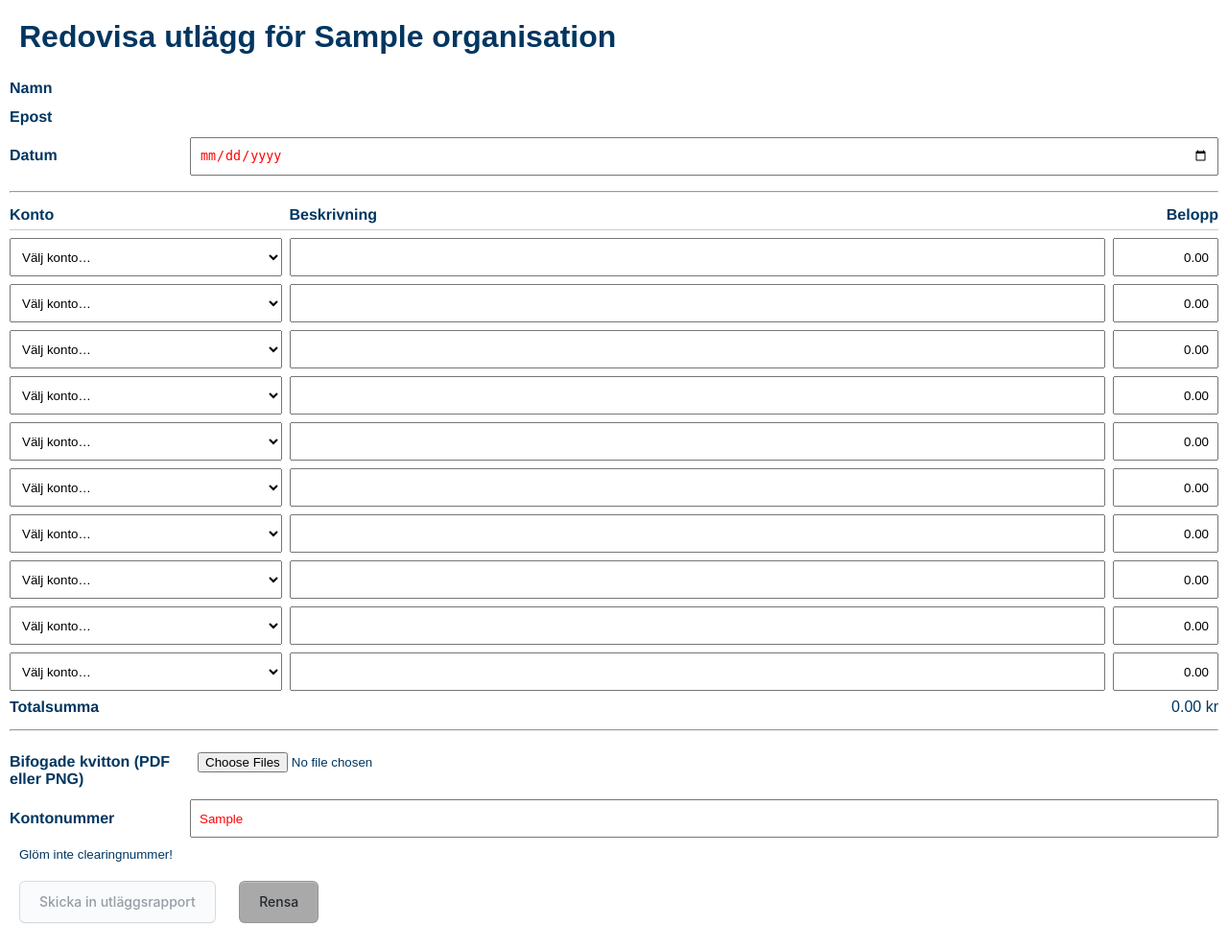
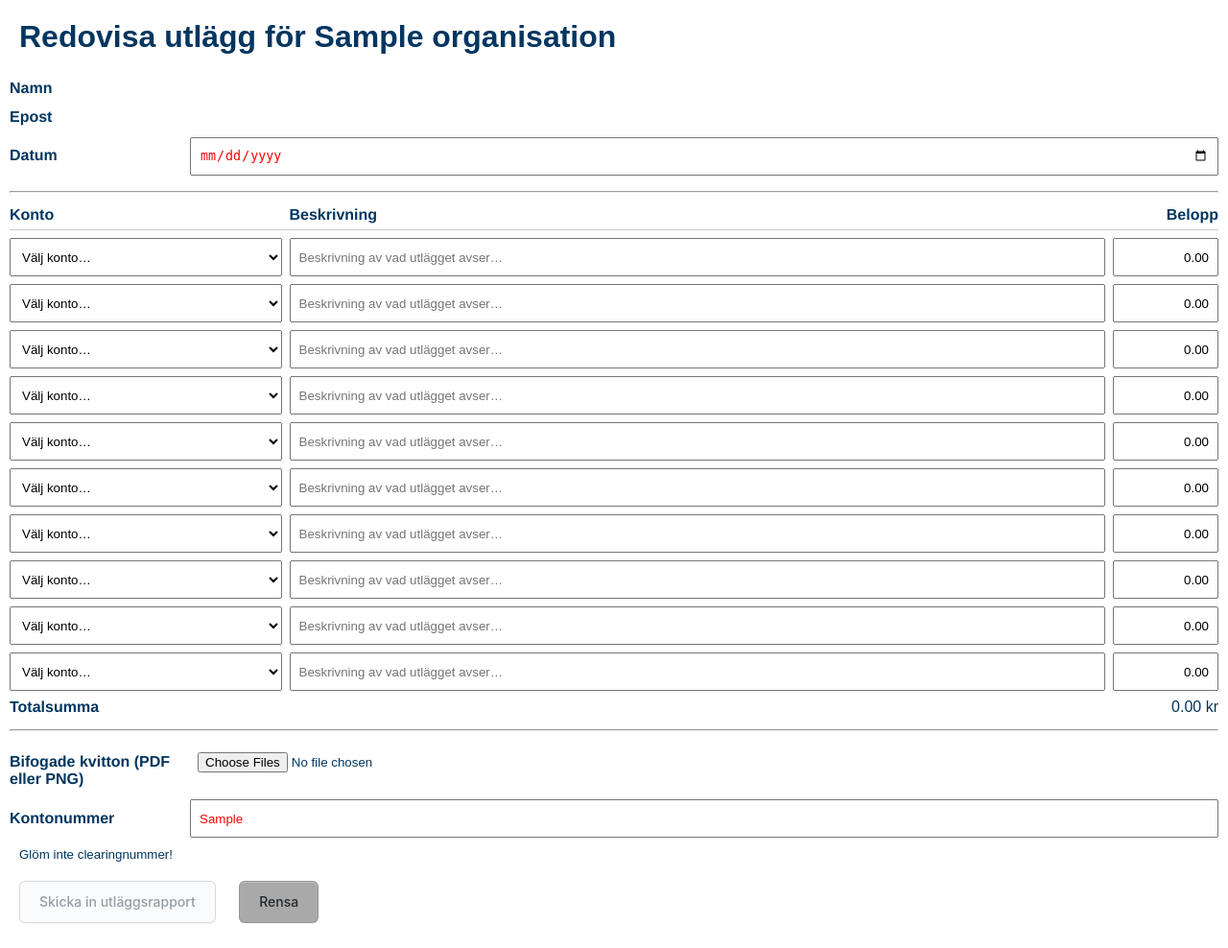
Before and after one commit to jschlyter/redovisa, a Python web app: template redovisa/templates/expense.j2 in a window 1280 px wide. Shown: the whole page at 96% size. Run offline with Jinja, Linux system fonts and the light colour scheme; the template is opened without the code that fills it: most values are stand-ins (such as "Sample title", 1, 10 or a date in 2020).

Commit message:
Add placeholder text

```diff
--- a/redovisa/templates/expense.j2
+++ b/redovisa/templates/expense.j2
@@ -55,7 +55,7 @@
         {% endif %}
         {% endfor %}
       </select>
-      <input name="{{row}}:description" type="text" onblur="updateForm()" class="description" maxlength="132"/>
+      <input name="{{row}}:description" type="text" onblur="updateForm()" class="description" maxlength="132" placeholder="Beskrivning av vad utlägget avser…"/>
       <input name="{{row}}:amount" type="text" inputmode="decimal" onblur="updateForm()" value="0.00" class="amount" pattern="{{ pattern_amount }}"/>
     </div>
     {% endfor %}
```
